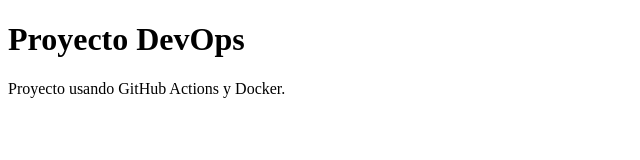
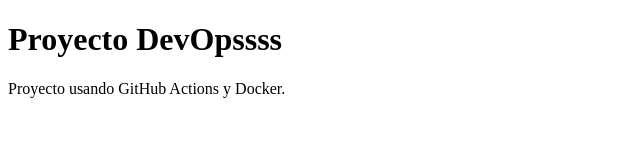
Before and after one commit to Marco-Rodriguez978/DevOps, a plain HTML site: page index.html in a window 1280 px wide. Shown: the full height of the page, 0-640 px from the left. Drawn offline with Linux system fonts and the light colour scheme.

Commit message:
ya jalo de pipeline ya agregre sss

```diff
--- a/index.html
+++ b/index.html
@@ -7,7 +7,7 @@
 </head>
 <body>
 
-    <h1>Proyecto DevOps</h1>
+    <h1>Proyecto DevOpssss</h1>
     <p>Proyecto usando GitHub Actions y Docker.</p>
 
 </body>
```
